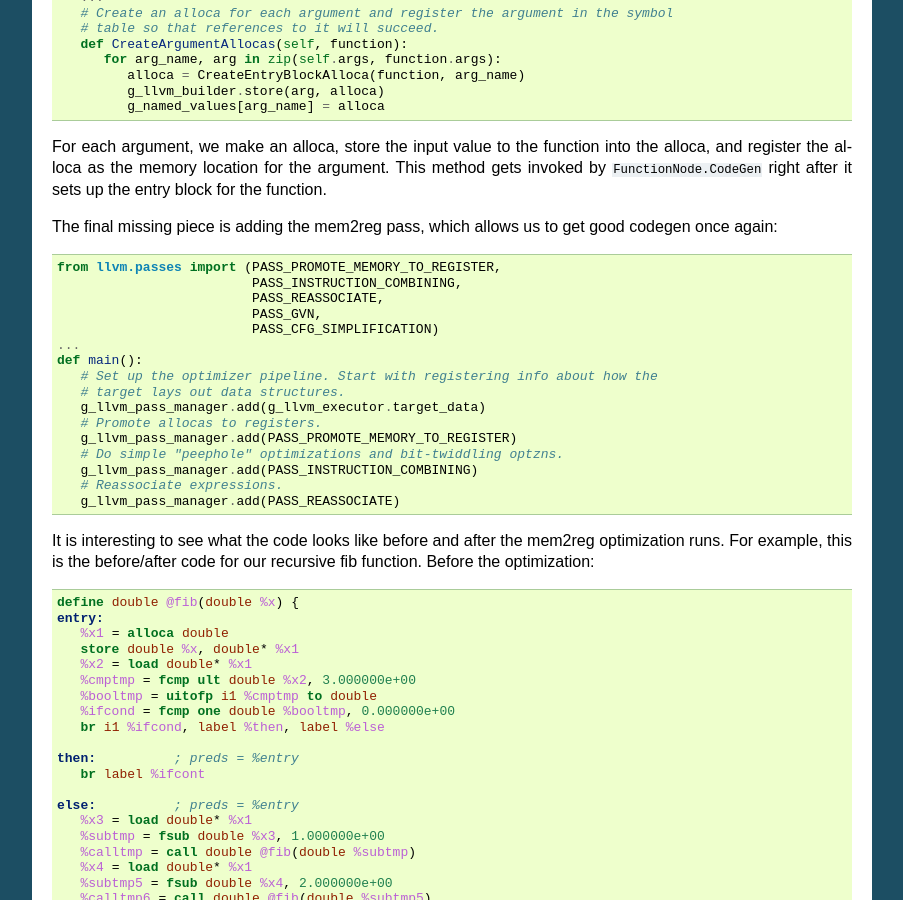
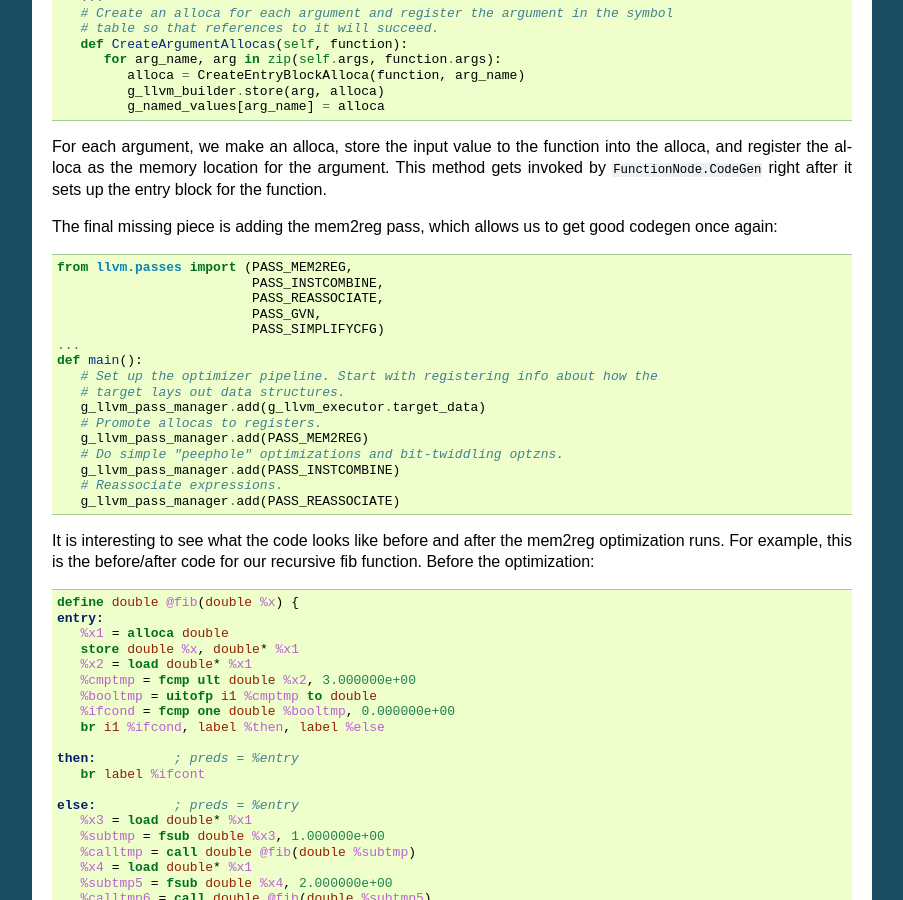
Before and after one commit to llvmpy/llvmpy, a Sphinx documentation site: the page built from docs/source/doc/kaleidoscope/PythonLangImpl7.rst, in a window 1280 px wide and 900 px high, scrolled down 5874 px. Shown: the whole window, without its empty margins (198-1101 px from the left). Built offline with Sphinx 7.4.7, drawn with Linux system fonts in a browser that asks for light colours; the version number could not be read and is left out; some of the changed text lies outside the part shown.

Commit message:
Renames llvm.passes constants

```diff
--- a/docs/source/doc/kaleidoscope/PythonLangImpl7.rst
+++ b/docs/source/doc/kaleidoscope/PythonLangImpl7.rst
@@ -454,20 +454,20 @@ get good codegen once again:
 
 .. code-block:: python
 
-   from llvm.passes import (PASS_PROMOTE_MEMORY_TO_REGISTER,
-                            PASS_INSTRUCTION_COMBINING,
+   from llvm.passes import (PASS_MEM2REG,
+                            PASS_INSTCOMBINE,
                             PASS_REASSOCIATE,
                             PASS_GVN,
-                            PASS_CFG_SIMPLIFICATION)
+                            PASS_SIMPLIFYCFG)
    ...
    def main():
       # Set up the optimizer pipeline. Start with registering info about how the
       # target lays out data structures.
       g_llvm_pass_manager.add(g_llvm_executor.target_data)
       # Promote allocas to registers.
-      g_llvm_pass_manager.add(PASS_PROMOTE_MEMORY_TO_REGISTER)
+      g_llvm_pass_manager.add(PASS_MEM2REG)
       # Do simple "peephole" optimizations and bit-twiddling optzns.
-      g_llvm_pass_manager.add(PASS_INSTRUCTION_COMBINING)
+      g_llvm_pass_manager.add(PASS_INSTCOMBINE)
       # Reassociate expressions.
       g_llvm_pass_manager.add(PASS_REASSOCIATE)
 
@@ -915,11 +915,11 @@ mutable variables and var/in support:
    from llvm.passes import FunctionPassManager
 
    from llvm.core import FCMP_ULT, FCMP_ONE
-   from llvm.passes import(PASS_PROMOTE_MEMORY_TO_REGISTER,
-                           PASS_INSTRUCTION_COMBINING,
+   from llvm.passes import(PASS_MEM2REG,
+                           PASS_INSTCOMBINE,
                            PASS_REASSOCIATE,
                            PASS_GVN,
-                           PASS_CFG_SIMPLIFICATION)
+                           PASS_SIMPLIFYCFG)
 
 Globals
 -------
@@ -1788,15 +1788,15 @@ Main driver code.
       # target lays out data structures.
       g_llvm_pass_manager.add(g_llvm_executor.target_data)
       # Promote allocas to registers.
-      g_llvm_pass_manager.add(PASS_PROMOTE_MEMORY_TO_REGISTER)
+      g_llvm_pass_manager.add(PASS_MEM2REG)
       # Do simple "peephole" optimizations and bit-twiddling optzns.
-      g_llvm_pass_manager.add(PASS_INSTRUCTION_COMBINING)
+      g_llvm_pass_manager.add(PASS_INSTCOMBINE)
       # Reassociate expressions.
       g_llvm_pass_manager.add(PASS_REASSOCIATE)
       # Eliminate Common SubExpressions.
       g_llvm_pass_manager.add(PASS_GVN)
       # Simplify the control flow graph (deleting unreachable blocks, etc).
-      g_llvm_pass_manager.add(PASS_CFG_SIMPLIFICATION)
+      g_llvm_pass_manager.add(PASS_SIMPLIFYCFG)
 
       g_llvm_pass_manager.initialize()
 
```
Also changed, not shown: docs/source/doc/kaleidoscope/PythonLangImpl4.rst (+6 -6 lines), docs/source/doc/kaleidoscope/PythonLangImpl5.rst (+4 -4 lines), docs/source/doc/kaleidoscope/PythonLangImpl6.rst (+4 -4 lines).
